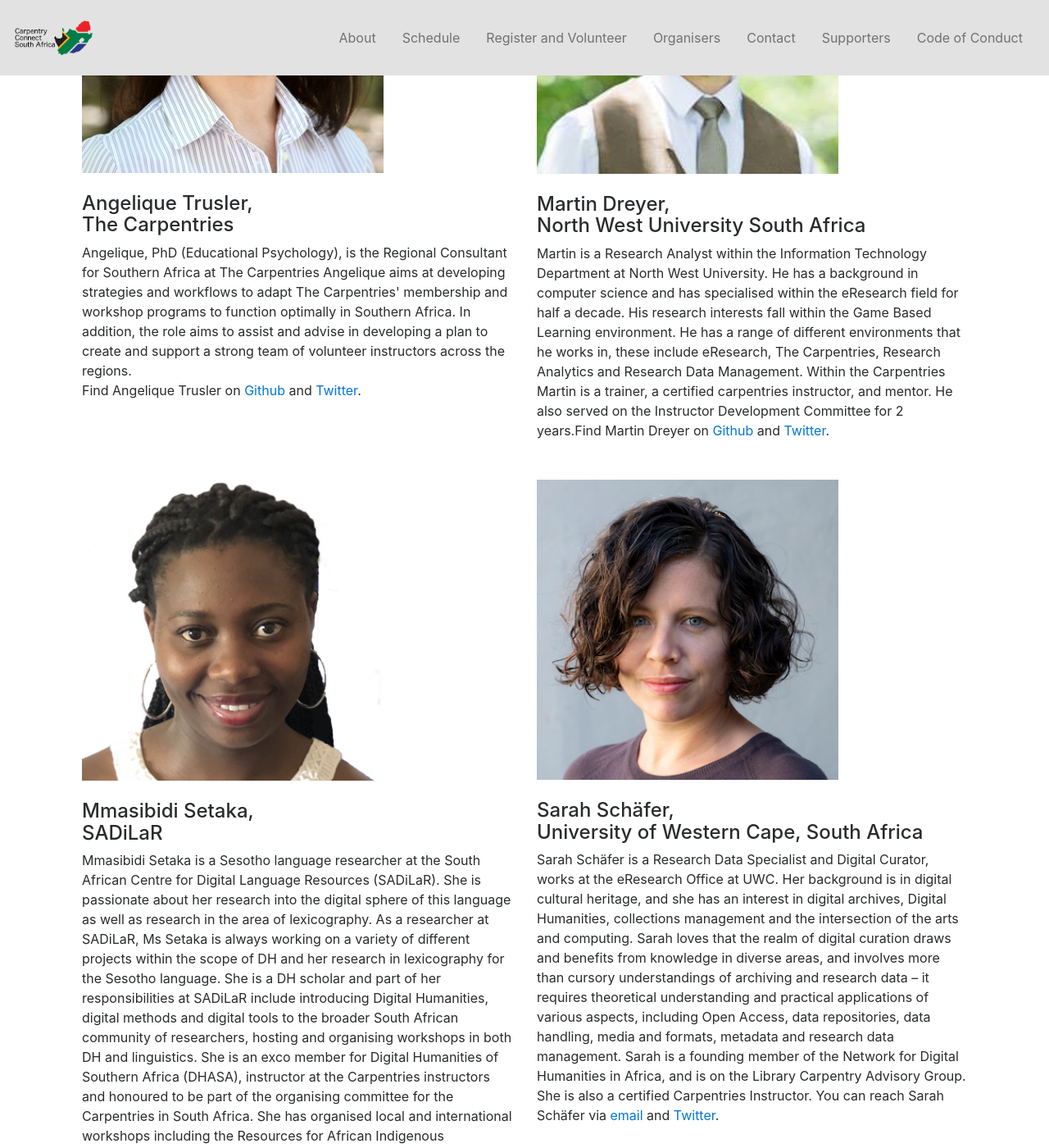
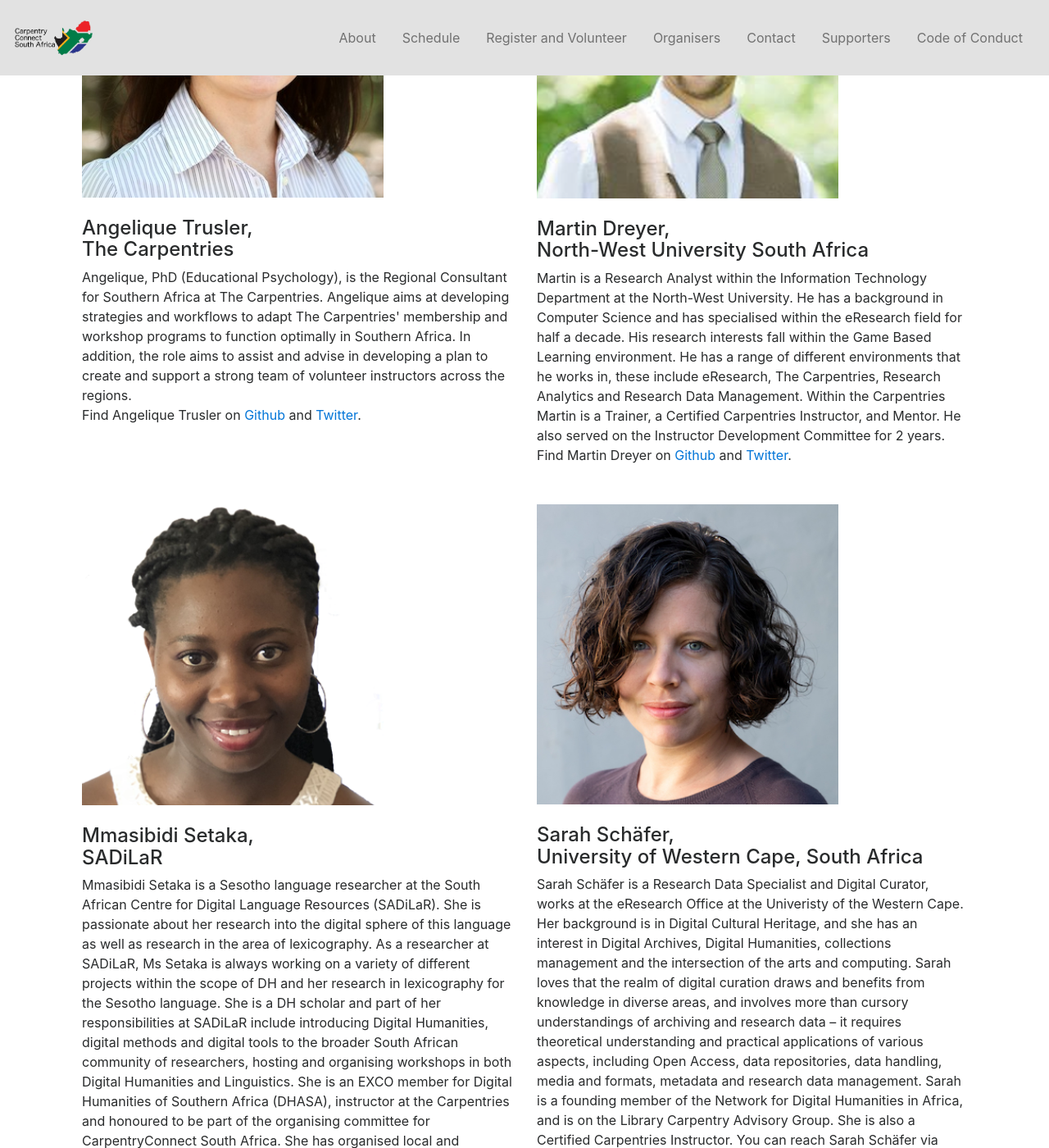
Before and after one commit to CarpentryConnect/za.carpentryconnect.org, a Jekyll site: the page built from index.html, in a window 1280 px wide and 1400 px high, scrolled down 3808 px. Shown: the whole window at 82% size. Built offline with Jekyll 4.4.1, drawn with Linux system fonts in a browser that asks for light colours; nearby versions of some CDN libraries; some of the changed text lies outside the part shown.

Commit message:
Some edits and typo's corrected

```diff
--- a/index.html
+++ b/index.html
@@ -110,7 +110,7 @@
                         30 August
                     </td>
                     <td>
-                        Final Details Communicated
+                        Final details communicated
                     </td>
                 </tr>
 
@@ -119,7 +119,7 @@
                         03 September
                     </td>
                     <td>
-                        Event Reminders Sent
+                        Event reminders sent
                     </td>
                 </tr>
 
@@ -210,7 +210,7 @@
     <div class="container">
         <h2 class="text-center footer-title-h3">Register to Volunteer and Attend Networking Sessions</h2>
         <p id="participants-text">
-            We are so excited that you will join us at CarpentryConnect ZA 2021! Anyone looking to volunteer as an instructor or helper for any of the workshops and trainings at CarpentryConnect ZA 2021, please <a href ="https://docs.google.com/spreadsheets/d/1YhTAzEalDqKUowgej7aRa7E1K0XcB6ZezoVUt6VN2qY/edit#gid=757335911">sign up</a> or<a href ="mailto:admin-afr@carpentries.org">email us</a>. If you want to register for Library Carpentry, Data Carpentry and Instructor Training workshops at CarpentryConnect ZA 2021, visit their respective websites instead, also listed below:<br>
+            We are so excited that you will join us at CarpentryConnect ZA 2021! Anyone looking to volunteer as an instructor or helper for any of the workshops and trainings at CarpentryConnect ZA 2021, please <a href ="https://docs.google.com/spreadsheets/d/1YhTAzEalDqKUowgej7aRa7E1K0XcB6ZezoVUt6VN2qY/edit#gid=757335911">sign up</a> or <a href ="mailto:admin-afr@carpentries.org">email us</a>. If you want to register for Library Carpentry, Data Carpentry and Instructor Training workshops at CarpentryConnect ZA 2021, visit their respective websites instead, also listed below:<br>
                - <a href = "https://nwueresearch.github.io/2021-09-06-CCZA_LC_2021/">Library Carpentry Workshop</a>, 6-10 September<br>
                - <a href = "https://nwu-eresearch.github.io/2021-09-06-CCZA_DC_2021/">Data Carpentry - R for Social Scientists Workshop</a>, 6-10 September<br>
                - <a href = "https://nwu-eresearch.github.io/2021-09-13-ttt-CarpentryConnect/">Carpentries Instructor Training Workshop</a>, 13-17 September<br>
@@ -232,31 +232,31 @@
                 <img src="{{site.baseurl}}/assets/images/atrusler.jpg" alt="Angelique Trusler" />
                 <br><br>
                 <h4> Angelique Trusler, <br>The Carpentries</h4>
-                <p>Angelique, PhD (Educational Psychology), is the Regional Consultant for Southern Africa at The Carpentries Angelique aims at developing strategies and workflows to adapt The Carpentries' membership and workshop programs to function optimally in Southern Africa. In addition, the role aims to assist and advise in developing a plan to create and support a strong team of volunteer instructors across the regions.<br>Find Angelique Trusler on <a href="https://github.com/elletjies">Github</a> and <a href="https://twitter.com/AngvanRensburg">Twitter</a>.<br></p>
+                <p>Angelique, PhD (Educational Psychology), is the Regional Consultant for Southern Africa at The Carpentries. Angelique aims at developing strategies and workflows to adapt The Carpentries' membership and workshop programs to function optimally in Southern Africa. In addition, the role aims to assist and advise in developing a plan to create and support a strong team of volunteer instructors across the regions.<br>Find Angelique Trusler on <a href="https://github.com/elletjies">Github</a> and <a href="https://twitter.com/AngvanRensburg">Twitter</a>.<br></p>
             </div>
             <div class="col-md-6" id="organiser">
                 <img src="{{site.baseurl}}/assets/images/mdreyer.png" alt="Martin Dreyer" />
                 <br><br>
-                <h4> Martin Dreyer, <br>North West University South Africa</h4>
-                <p>Martin is a Research Analyst within the Information Technology Department at North West University. He has a background in computer science and has specialised within the eResearch field for half a decade. His research interests fall within the Game Based Learning environment. He has a range of different environments that he works in, these include eResearch, The Carpentries, Research Analytics and Research Data Management. Within the Carpentries Martin is a trainer, a certified carpentries instructor, and mentor. He also served on the Instructor Development Committee for 2 years.Find Martin Dreyer on <a href="https://github.com/Amfdrey">Github</a> and <a href="https://twitter.com/AmfDrey">Twitter</a>.<br></p>
+                <h4> Martin Dreyer, <br>North-West University South Africa</h4>
+                <p>Martin is a Research Analyst within the Information Technology Department at the North-West University. He has a background in Computer Science and has specialised within the eResearch field for half a decade. His research interests fall within the Game Based Learning environment. He has a range of different environments that he works in, these include eResearch, The Carpentries, Research Analytics and Research Data Management. Within the Carpentries Martin is a Trainer, a Certified Carpentries Instructor, and Mentor. He also served on the Instructor Development Committee for 2 years. Find Martin Dreyer on <a href="https://github.com/Amfdrey">Github</a> and <a href="https://twitter.com/AmfDrey">Twitter</a>.<br></p>
             </div>
             <div class="col-md-6" id="organiser">
                 <img src="{{site.baseurl}}/assets/images/msetaka.png" alt="Mmasibidi Setaka" />
                 <br><br>
                 <h4> Mmasibidi Setaka, <br>SADiLaR</h4>
-                <p>Mmasibidi Setaka is a Sesotho language researcher at the South African Centre for Digital Language Resources (SADiLaR). She is passionate about her research into the digital sphere of this language as well as research in the area of lexicography. As a researcher at SADiLaR, Ms Setaka is always working on a variety of different projects within the scope of DH and her research in lexicography for the Sesotho language. She is a DH scholar and part of her responsibilities at SADiLaR include introducing Digital Humanities, digital methods and digital tools to the broader South African community of researchers, hosting and organising workshops in both DH and linguistics. She is an exco member for Digital Humanities of Southern Africa (DHASA), instructor at the Carpentries instructors and honoured to be part of the organising committee for the Carpentries in South Africa. She has organised local and international workshops including the Resources for African Indigenous Languages (RAIL) workshop which was part of LREC 2020.You can reach Mmasibidi Setaka via <a href="mailto:mailto:Mmasibidi.Setaka@nwu.ac.za">email</a> and <a href="https://twitter.com/mmasibidi4">Twitter</a>.<br></p>
+                <p>Mmasibidi Setaka is a Sesotho language researcher at the South African Centre for Digital Language Resources (SADiLaR). She is passionate about her research into the digital sphere of this language as well as research in the area of lexicography. As a researcher at SADiLaR, Ms Setaka is always working on a variety of different projects within the scope of DH and her research in lexicography for the Sesotho language. She is a DH scholar and part of her responsibilities at SADiLaR include introducing Digital Humanities, digital methods and digital tools to the broader South African community of researchers, hosting and organising workshops in both Digital Humanities and Linguistics. She is an EXCO member for Digital Humanities of Southern Africa (DHASA), instructor at the Carpentries and honoured to be part of the organising committee for CarpentryConnect South Africa. She has organised local and international workshops including the Resources for African Indigenous Languages (RAIL) workshop which was part of LREC 2020. You can reach Mmasibidi Setaka via <a href="mailto:mailto:Mmasibidi.Setaka@nwu.ac.za">email</a> and <a href="https://twitter.com/mmasibidi4">Twitter</a>.<br></p>
             </div>
             <div class="col-md-6" id="organiser">
                 <img src="{{site.baseurl}}/assets/images/sschafer.jpg" alt="Sarah Schäfer" />
                 <br><br>
                 <h4> Sarah Schäfer, <br>University of Western Cape, South Africa</h4>
-                <p>Sarah Schäfer is a Research Data Specialist and Digital Curator, works at the eResearch Office at UWC. Her background is in digital cultural heritage, and she has an interest in digital archives, Digital Humanities, collections management and the intersection of the arts and computing. Sarah loves that the realm of digital curation draws and benefits from knowledge in diverse areas, and involves more than cursory understandings of archiving and research data – it requires theoretical understanding and practical applications of various aspects, including Open Access, data repositories, data handling, media and formats, metadata and research data management. Sarah is a founding member of the Network for Digital Humanities in Africa, and is on the Library Carpentry Advisory Group. She is also a certified Carpentries Instructor. You can reach Sarah Schäfer via <a href="mailto:sarah.kate.schafer@gmail.com">email</a> and <a href="https://twitter.com/SarahKateism">Twitter</a>.<br></p>
+                <p>Sarah Schäfer is a Research Data Specialist and Digital Curator, works at the eResearch Office at the Univeristy of the Western Cape. Her background is in Digital Cultural Heritage, and she has an interest in Digital Archives, Digital Humanities, collections management and the intersection of the arts and computing. Sarah loves that the realm of digital curation draws and benefits from knowledge in diverse areas, and involves more than cursory understandings of archiving and research data – it requires theoretical understanding and practical applications of various aspects, including Open Access, data repositories, data handling, media and formats, metadata and research data management. Sarah is a founding member of the Network for Digital Humanities in Africa, and is on the Library Carpentry Advisory Group. She is also a Certified Carpentries Instructor. You can reach Sarah Schäfer via <a href="mailto:sarah.kate.schafer@gmail.com">email</a> and <a href="https://twitter.com/SarahKateism">Twitter</a>.<br></p>
             </div>
             <div class="col-md-6" id="organiser">
                 <img src="{{site.baseurl}}/assets/images/smosidi.jpg" alt="Sebastian Mosidi" />
                 <br><br>
-                <h4> Sebastian Mosidi, <br>North West University South Africa</h4>
-                <p>Sebastian is a I.T Business Analyst at the NWU with over five-years technical experience in the Education and Retail industry He has a great interest in data analytics .Sebastian is a certified carpentry instructor who aims to continue growing the Carpentry community in Southern Africa.You can reach Sebastian Mosidi, via <a href="mailto:saamosidi@gmail.com">email</a> and <a href="https://twitter.com/SarahKateism">Twitter</a>.<br></p>
+                <h4> Sebastian Mosidi, <br>North-West University South Africa</h4>
+                <p>Sebastian is a Information Technology Business Analyst at the Norht-West University with over five-years technical experience in the Education and Retail industry. He has a great interest in Data Analytics. Sebastian is a Certified Carpentry Instructor who aims to continue growing the Carpentry community in Southern Africa. You can reach Sebastian Mosidi, via <a href="mailto:saamosidi@gmail.com">email</a> and <a href="https://twitter.com/SarahKateism">Twitter</a>.<br></p>
             </div>
         </div>
     </div>
```
Also changed, not shown: other parts of index.html (+1 -1 lines).
